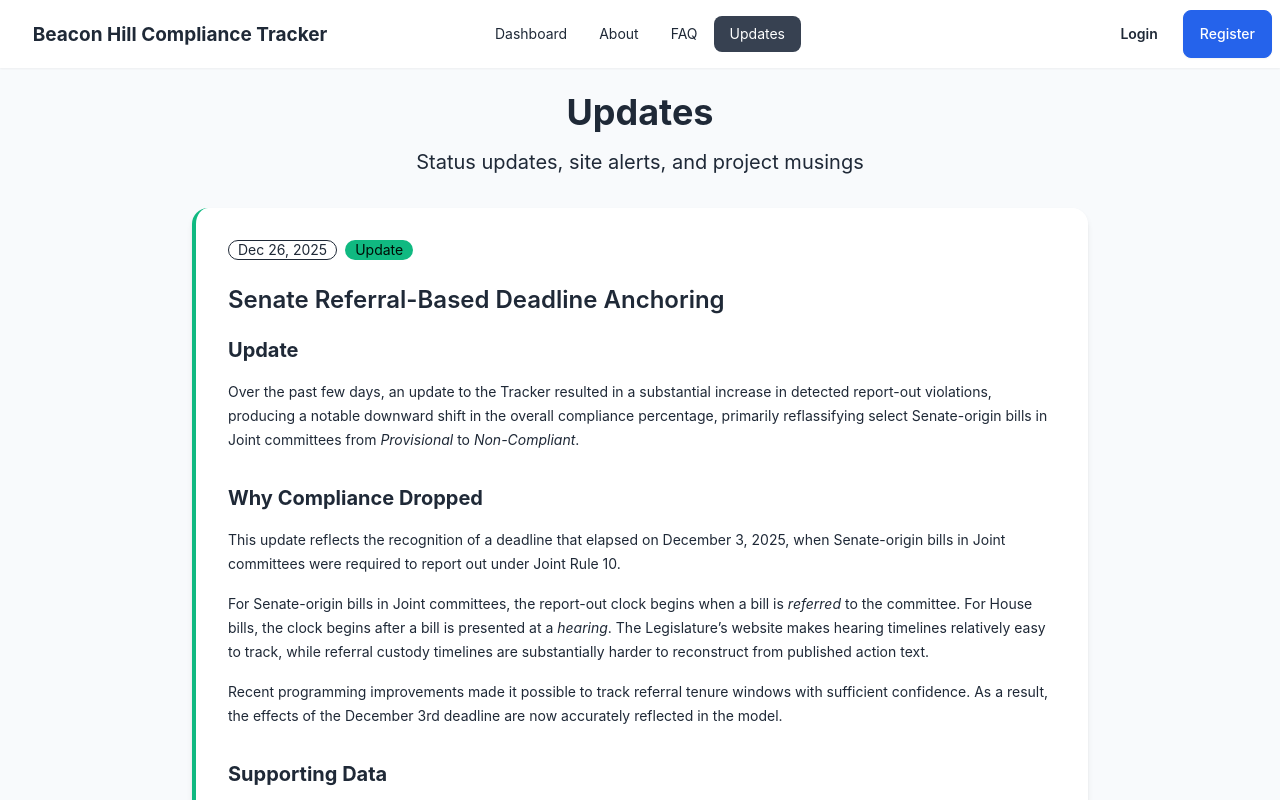
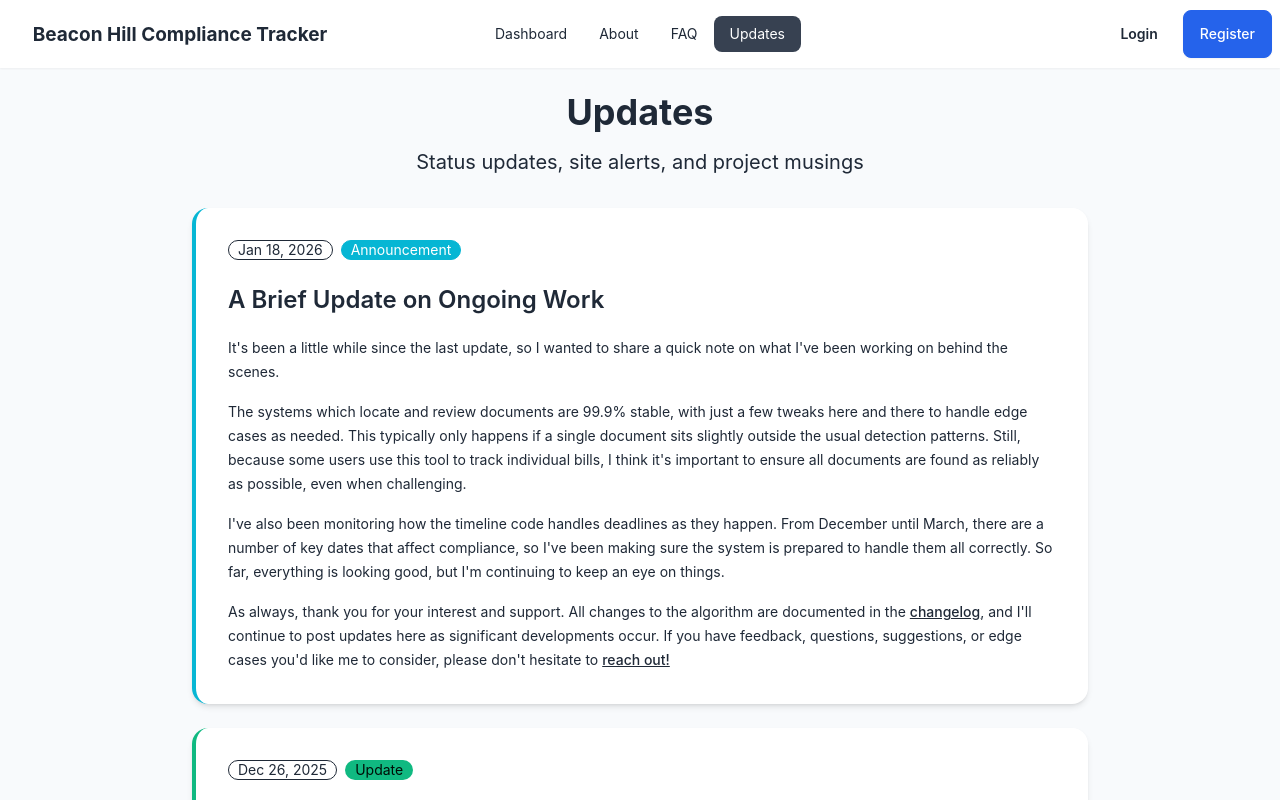
Before and after one commit to arbowl/beacon-hill-tracker, a React (Vite) app in the folder frontend/: page /updates in a window 1280 px wide. Shown: the top 800 px of the page. Built offline with nearby package versions, Linux system fonts and the light colour scheme.

Commit message:
Add progress announcement

```diff
--- a/frontend/src/data/updates.ts
+++ b/frontend/src/data/updates.ts
@@ -222,5 +222,18 @@ I am continuing to spot-check affected cases to ensure referral boundaries and c
 
 As always, the aim of the Tracker is to improve fidelity to the public record and published rules. It does not evaluate or interpret committee behavior, and the Massachusetts Legislature’s website remains the authoritative source for all bill data.`,
     type: 'update'
+  },
+  {
+    id: 14,
+    date: '2026-01-18',
+    title: 'A Brief Update on Ongoing Work',
+    content: `It's been a little while since the last update, so I wanted to share a quick note on what I've been working on behind the scenes.
+
+The systems which locate and review documents are 99.9% stable, with just a few tweaks here and there to handle edge cases as needed. This typically only happens if a single document sits slightly outside the usual detection patterns. Still, because some users use this tool to track individual bills, I think it's important to ensure all documents are found as reliably as possible, even when challenging.
+
+I've also been monitoring how the timeline code handles deadlines as they happen. From December until March, there are a number of key dates that affect compliance, so I've been making sure the system is prepared to handle them all correctly. So far, everything is looking good, but I'm continuing to keep an eye on things.
+
+As always, thank you for your interest and support. All changes to the algorithm are documented in the [changelog](https://beaconhilltracker.org/about), and I'll continue to post updates here as significant developments occur. If you have feedback, questions, suggestions, or edge cases you'd like me to consider, please don't hesitate to [reach out!](https://beaconhilltracker.org/contact)`,
+    type: 'announcement',
   }
 ]
```
